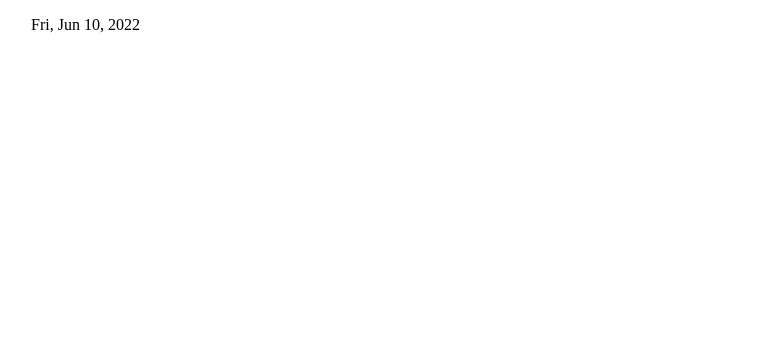
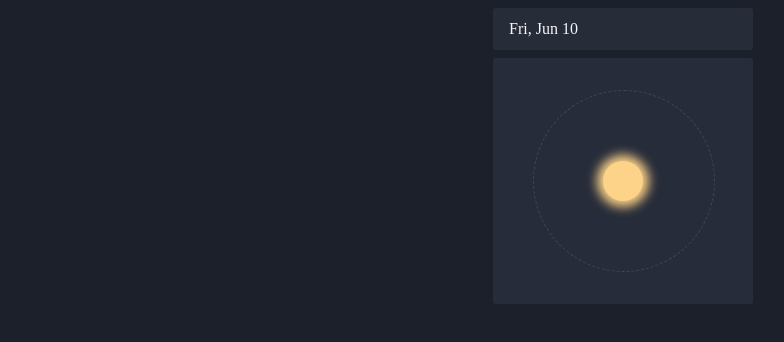
Before and after one commit to winniethemu/winniethemu.github.io, a React app: page / in a window 1280 px wide. Shown: the top 342 px of the page, without its empty margins (17-801 px from the left). Built offline with nearby package versions, Linux system fonts and the light colour scheme.

Commit message:
A blurry sun

```diff
--- a/index.html
+++ b/index.html
@@ -4,6 +4,11 @@
     <title>Mu Ye</title>
     <meta charset="utf-8"/>
     <meta name="viewport" content="width=device-width, initial-scale=1"/>
+    <style>
+      body {
+        background-color: #1C202A;
+      }
+    </style>
   </head>
   <body>
     <div id="root"></div>
--- a/package.json
+++ b/package.json
@@ -30,11 +30,13 @@
     "@babel/runtime": "7.18.3",
     "@types/react": "18.0.12",
     "@types/react-dom": "18.0.5",
+    "@types/styled-components": "5.1.25",
     "@types/webpack": "5.28.0",
     "@types/webpack-dev-server": "4.7.2",
     "@typescript-eslint/eslint-plugin": "5.27.1",
     "@typescript-eslint/parser": "5.27.1",
     "babel-loader": "8.2.5",
+    "babel-plugin-styled-components": "2.0.7",
     "eslint": "8.17.0",
     "eslint-plugin-react": "7.30.0",
     "eslint-plugin-react-hooks": "4.5.0",
--- a/src/components/App.tsx
+++ b/src/components/App.tsx
@@ -1,11 +1,11 @@
 import * as React from 'react';
 
-import { Datepicker } from './Datepicker';
+import { SolarDatepicker } from './SolarDatepicker';
 
 export const App: React.FC = () => {
   return (
     <div>
-      <Datepicker />
+      <SolarDatepicker />
     </div>
   );
 }
--- /dev/null
+++ b/src/components/SolarDatepicker/SolarSystem.tsx
@@ -0,0 +1,48 @@
+import * as React from 'react';
+import styled from 'styled-components';
+
+import { background } from './constant';
+import { RotatorProps, SolarSystemProps } from './type';
+
+const Wrapper = styled.div`
+  position: relative;
+  padding: 32px 40px;
+  background-color: ${background};
+  border-radius: 3px;
+`;
+
+const Rotator = styled.div<RotatorProps>`
+  width: 180px;
+  height: 180px;
+  border: 1px dashed hsl(222, 19%, 30%);
+  border-radius: 1000px;
+`;
+
+const Sun = styled.div`
+  width: 40px;
+  height: 40px;
+  position: absolute;
+  top: 50%;
+  left: 50%;
+  z-index: 1;
+  transform: translate(-50%, -50%);
+  background-color: hsl(39, 95%, 76%);
+  border-radius: 1000px;
+`;
+
+const BlurrySun = styled(Sun)`
+  z-index: 0;
+  filter: blur(4px);
+  transform: translate(-50%, -50%) scale(1.3);
+`;
+
+export const SolarSystem: React.FC<SolarSystemProps> = ({ date }) => {
+  const degree = 1;
+  return (
+    <Wrapper>
+      <Rotator degree={degree} />
+      <Sun />
+      <BlurrySun />
+    </Wrapper>
+  );
+};
--- /dev/null
+++ b/src/components/SolarDatepicker/constant.ts
@@ -0,0 +1,3 @@
+export const primary = 'hsl(231, 100%, 76%)';
+export const secondary = 'hsl(222, 19%, 24%)';
+export const background = 'hsl(223, 19%, 19%)';
--- /dev/null
+++ b/src/components/SolarDatepicker/index.tsx
@@ -0,0 +1,30 @@
+import * as React from 'react';
+import { useState } from 'react';
+import styled from 'styled-components';
+
+import { SolarSystem } from './SolarSystem';
+import { formatDate } from './util';
+
+const Wrapper = styled.figure`
+  width: 260px;
+  margin: 0 auto;
+`;
+
+const DateField = styled.figcaption`
+  color: #F6F6F9;
+  padding: 12px 16px;
+  margin-bottom: 8px;
+  background-color: #272C39;
+  border-radius: 3px;
+`;
+
+export const SolarDatepicker: React.FC = () => {
+  const [date, setDate] = useState(new Date());
+
+  return (
+    <Wrapper>
+      <DateField>{formatDate(date)}</DateField>
+      <SolarSystem date={date} />
+    </Wrapper>
+  );
+};
--- /dev/null
+++ b/src/components/SolarDatepicker/type.ts
@@ -0,0 +1,7 @@
+export interface SolarSystemProps {
+  date: Date;
+}
+
+export interface RotatorProps {
+  degree: number;
+}
--- a/src/components/Datepicker.tsx
+++ b/src/components/SolarDatepicker/util.ts
@@ -1,6 +1,3 @@
-import * as React from 'react';
-import { useState } from 'react';
-
 const dayName: Record<number, string> = {
   0: 'Sun',
   1: 'Mon',
@@ -26,20 +23,9 @@ const monthName: Record<number, string> = {
   11: 'Dec',
 };
 
-const formatDate = (date: Date) => {
+export const formatDate = (date: Date) => {
   const dayOfWeek = date.getDay();
   const day = date.getDate();
   const month = date.getMonth();
-  const year = date.getFullYear();
-  return `${dayName[dayOfWeek]}, ${monthName[month]} ${day}, ${year}`;
+  return `${dayName[dayOfWeek]}, ${monthName[month]} ${day}`;
 };
-
-export const Datepicker: React.FC = () => {
-  const [date, setDate] = useState(new Date());
-
-  return (
-    <figure>
-      <figcaption>{formatDate(date)}</figcaption>
-    </figure>
-  );
-};
```
Also changed, not shown: .babelrc, 1 other file (tests, documents, lock files or other folders).
